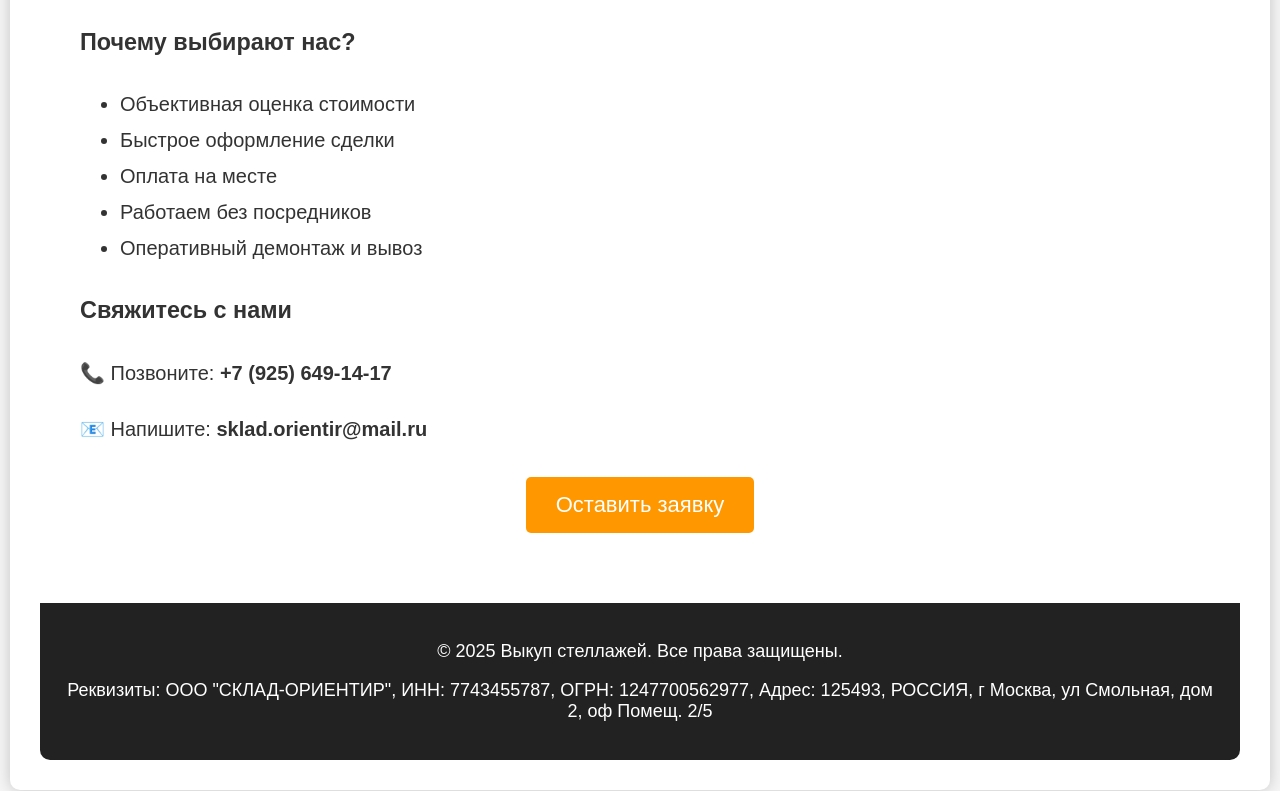
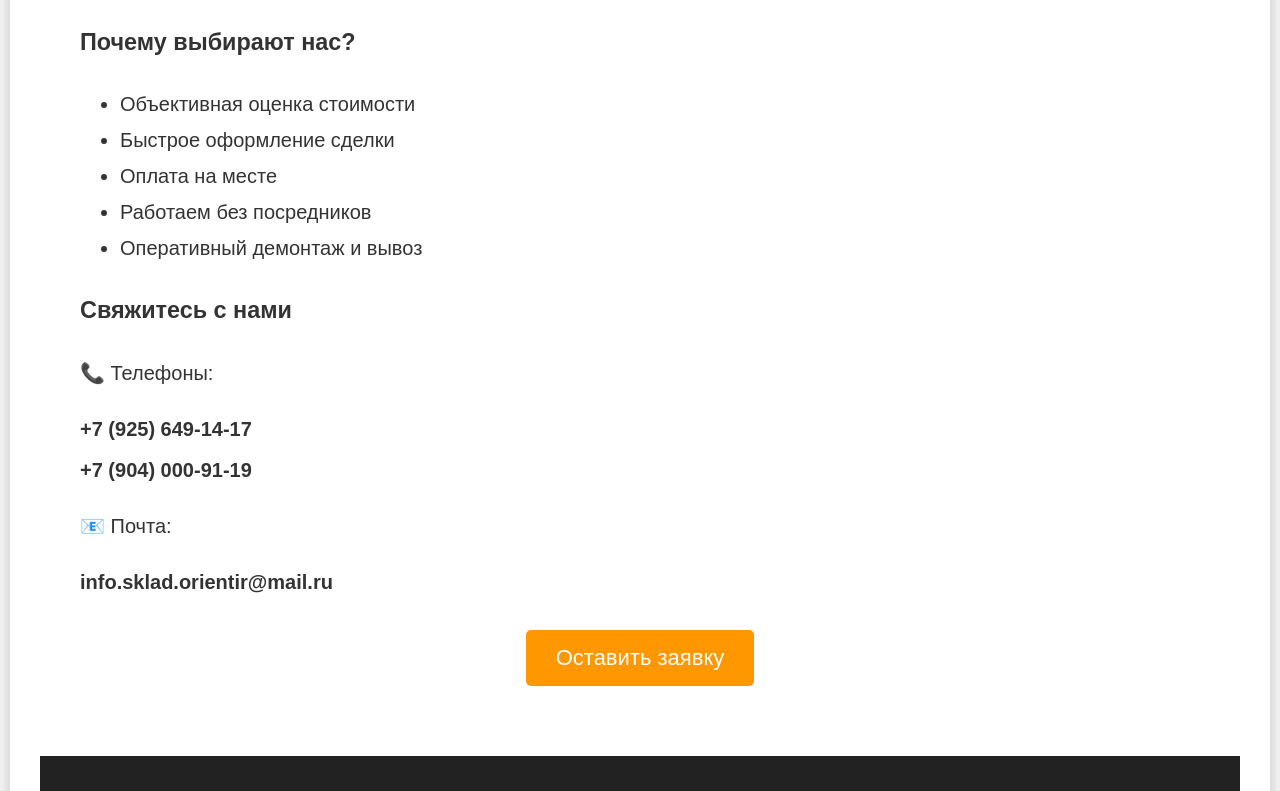
Before and after one commit to Yanmiki/sklad-orientir, a plain HTML site: page index.html in a window 1280 px wide. Shown: the part 1300-2091 px from the top of the page. Drawn offline with Linux system fonts and the light colour scheme.

Commit message:
Add files via upload

```diff
--- a/index.html
+++ b/index.html
@@ -62,7 +62,6 @@
                 <img src="images/main_pic.png" alt="Главная фото">
                 <img src="images/1slide.png" alt="Фото 1">
                 <img src="images/2slide.png" alt="Фото 2">
-                <img src="images/3slide.png" alt="Фото 3">
             </div>
 
             <h3>Почему выбирают нас?</h3>
@@ -75,8 +74,12 @@
             </ul>
 
             <h3 class="contact">Свяжитесь с нами</h3>
-            <p class="contact">📞 Позвоните: <strong>+7 (925) 649-14-17</strong></p>
-            <p class="contact">📧 Напишите: <strong>sklad.orientir@mail.ru</strong></p>
+            <p class="contact">📞 Телефоны:</p>
+            <p class="contact phone"><a href="tel:+79256491417"><strong>+7 (925) 649-14-17</strong></a></p>
+            <p class="contact phone"><a href="tel:+79040009119"><strong>+7 (904) 000-91-19</strong></a></p>
+            <p class="contact">📧 Почта:</p>
+            <p class="contact"><a href="mailto:info.sklad.orientir@mail.ru" class="no-underline"><strong>info.sklad.orientir@mail.ru</strong></a></p>
+
             <div class="cta">
                  <a href="https://forms.yandex.ru/u/67c36220f47e73cc6782ce31/" target="_blank">
                     <button>Оставить заявку</button>
--- a/style.css
+++ b/style.css
@@ -135,6 +135,27 @@ body {
     border-radius: 10px;
 }
 
+.no-underline {
+    text-decoration: none; /* Убираем подчёркивание почты */
+    color: inherit; /* Оставляем стандартный цвет текста */
+}
+
+.phone {
+    font-size: 20px; /* Сделал немного меньше */
+    margin: 5px 0; /* Уменьшил расстояние между номерами */
+}
+
+.contact a {
+    text-decoration: none; /* Убрал подчёркивание */
+    color: #333; /* Сделал цвет более нейтральным */
+    font-weight: normal;
+}
+
+.contact a:hover {
+    color: #00cc66; /* При наведении цвет меняется на зелёный */
+}
+
+
 /* Адаптация под мобильные устройства */
 @media (max-width: 768px) {
     .header {
```
